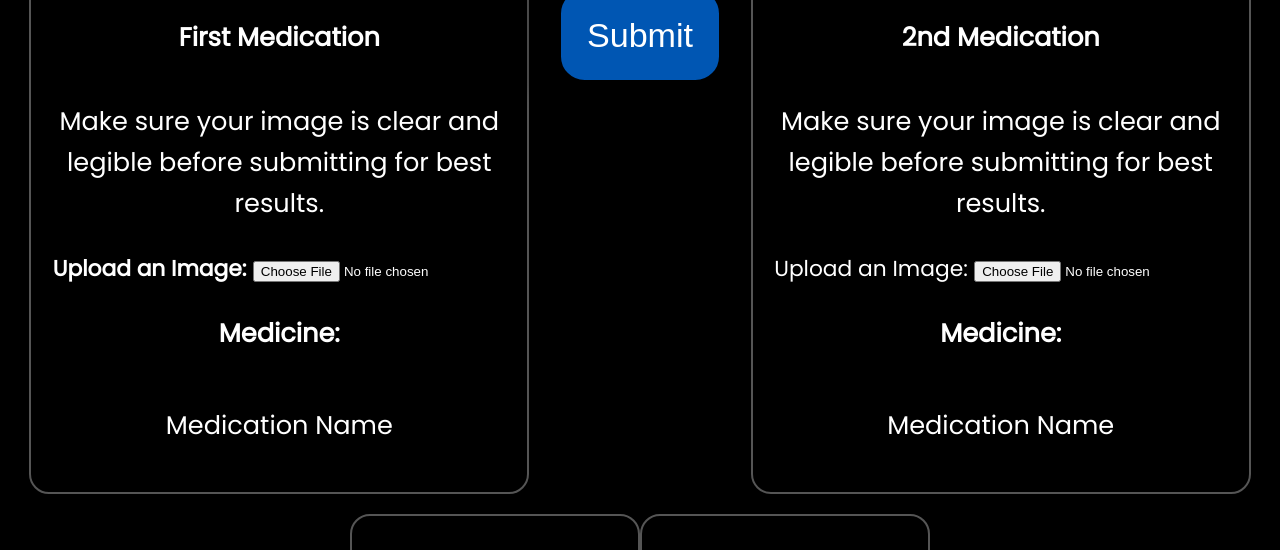
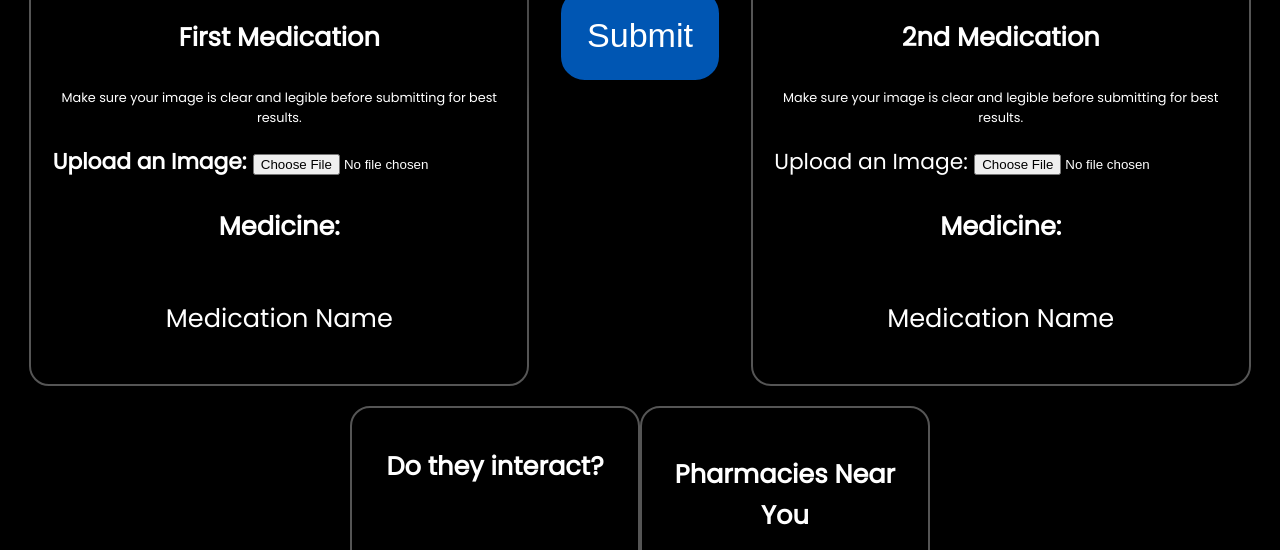
Before and after one commit to karatedg/pHARMacy, a website with bundled scripts: page src/index.html in a window 1280 px wide. Shown: the part 182-732 px from the top of the page. Built offline with nearby package versions, Linux system fonts and the light colour scheme; a script that the page names is missing.

Commit message:
changed text size

```diff
--- a/src/index.html
+++ b/src/index.html
@@ -24,7 +24,7 @@
         <div>
             <div class="box">
                 <h1>First Medication</h1>
-                <p style="text-align:center; font-size:2vw">Make sure your image is clear and legible before submitting for best results.</p>
+                <p style="text-align:center; font-size:1vw">Make sure your image is clear and legible before submitting for best results.</p>
                 <form id="ocrForm">
                     <label style = "font-size:1.7vw; font-weight:bold" for="imageFile">Upload an Image:</label>
                     <input type="file" id="imageFile" accept="image/*" required>
@@ -39,7 +39,7 @@
 
             <div class = "box">
                 <h1>2nd Medication</h1>
-                <p style="text-align: center">Make sure your image is clear and legible before submitting for best results.</p>
+                <p style="text-align: center;font-size:1vw">Make sure your image is clear and legible before submitting for best results.</p>
                 <form id="orcform2">
                     <label style = "font-size:1.7vw" for="imageFile">Upload an Image:</label>
                     <input type="file" id="imageFile2" accept="image/*" required>
```
